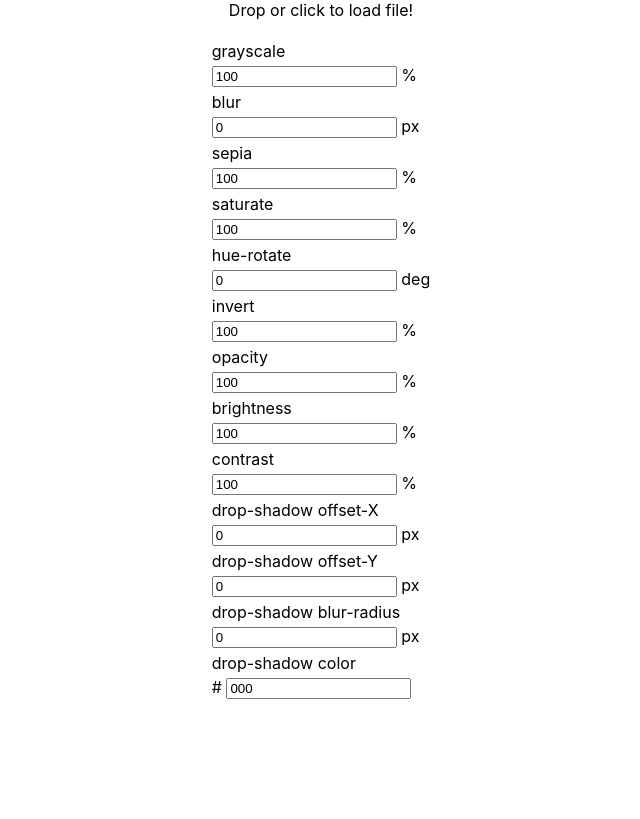
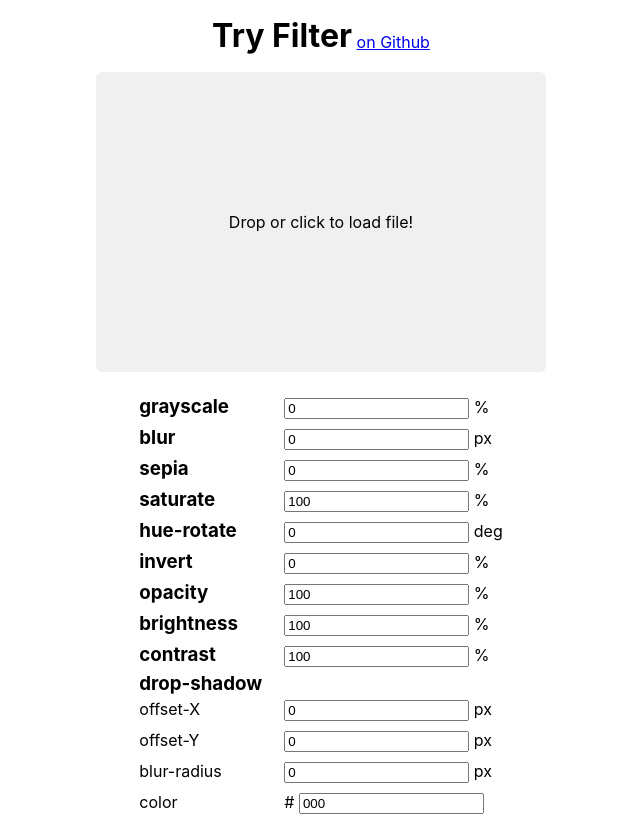
Before and after one commit to Cygra/easy-filter, a React app: page / in a window 1280 px wide. Shown: the whole page, without its empty margins (319-959 px from the left). Built offline with nearby package versions, Linux system fonts and the light colour scheme.

Commit message:
update style

```diff
--- a/src/App.scss
+++ b/src/App.scss
@@ -5,12 +5,42 @@
   flex-direction: column;
   align-items: center;
 
+  h3 {
+    margin: 0 5px 0 0;
+    display: inline-block;
+    width: 140px;
+  }
+
+  span {
+    margin: 0 5px 0 0;
+    display: inline-block;
+    width: 140px;
+  }
+
   .hidden {
     visibility: hidden;
   }
 
+  button {
+    margin-bottom: 10px;
+    cursor: pointer;
+  }
+
   label {
     display: block;
+    cursor: pointer;
+    div {
+      width: 450px;
+      height: 300px;
+      line-height: 300px;
+      text-align: center;
+      font-feature-settings: "smcp";
+      background-color: #F0F0F0;
+      border-radius: 6px;
+      &.label-0 {
+        background-color: #E1F9CE;
+      }
+    }
   }
 
   img {
--- a/src/App.tsx
+++ b/src/App.tsx
@@ -1,5 +1,6 @@
 import React, { Component, ChangeEvent, DragEvent } from 'react';
 import './App.scss';
+import { Header } from './components/Header'
 
 interface Props {
 
@@ -8,7 +9,6 @@ interface Props {
 enum FileStatus {
   DRAG_ENTER,
   NULL,
-  UPLOADED,
 }
 
 interface State {
@@ -35,12 +35,12 @@ class App extends Component<Props, State> {
     super(props);
     this.state = {
       imgUrl: '',
-      grayscale: '100',
+      grayscale: '0',
       blur: '0',
-      sepia: '100',
+      sepia: '0',
       saturate: '100',
       hueRotate: '0',
-      invert: '100',
+      invert: '0',
       opacity: '100',
       brightness: '100',
       contrast: '100',
@@ -52,7 +52,6 @@ class App extends Component<Props, State> {
     };
     this.reader = new FileReader();
     this.reader.onload = () => this.setState({
-      dragStatus: FileStatus.UPLOADED,
       imgUrl: String(this.reader.result),
     });
   }
@@ -89,12 +88,17 @@ class App extends Component<Props, State> {
     this.setState(state => ({ ...state, [title]: val }))
   }
 
+  reloadFile = () => {
+    this.setState({
+      imgUrl: '',
+      dragStatus: FileStatus.NULL,
+    })
+  }
+
   get labelText(): string {
     switch (this.state.dragStatus) {
       case FileStatus.DRAG_ENTER:
         return 'Drop to load file!';
-      case FileStatus.UPLOADED:
-        return 'File has been loaded!';
       case FileStatus.NULL:
       default:
         return 'Drop or click to load file!';
@@ -117,6 +121,7 @@ class App extends Component<Props, State> {
       dropOffY,
       dropBlurRad,
       dropColor,
+      dragStatus,
     } = this.state;
 
     const filter = [
@@ -133,14 +138,25 @@ class App extends Component<Props, State> {
     ].join(' ')
     return (
       <div className="App">
+        <Header />
+        {imgUrl ? (
+          <>
+            <button onClick={this.reloadFile}>Reload File</button>
+            <img src={imgUrl} style={{ filter }} /><br />
+          </>
+        ) : (
           <label
             htmlFor="upload-file"
             onDragEnter={this.onDragEnter}
             onDragOver={e => e.preventDefault()}
             onDragLeave={this.onDragLeave}
             onDrop={this.dropImage}>
+            <div className={`label-${dragStatus}`}>
               {this.labelText}
+            </div>
           </label>
+        )}
+
         <input
           id="upload-file"
           type="file"
@@ -149,103 +165,104 @@ class App extends Component<Props, State> {
           className="hidden"
         />
         <div>
-          <div>grayscale</div>
+          <h3>grayscale</h3>
           <input
             type='number'
             onChange={e => this.setState({ grayscale: e.target.value })}
             value={grayscale}
           />
-          &nbsp;%
+          &nbsp;%<br />
 
-          <div>blur</div>
+          <h3>blur</h3>
           <input
             type='number'
             onChange={e => this.setState({ blur: e.target.value })}
             value={blur}
           />
-          &nbsp;px
+          &nbsp;px<br />
 
-          <div>sepia</div>
+          <h3>sepia</h3>
           <input
             type='number'
             onChange={e => this.setState({ sepia: e.target.value })}
             value={sepia}
           />
-          &nbsp;%
+          &nbsp;%<br />
 
-          <div>saturate</div>
+          <h3>saturate</h3>
           <input
             type='number'
             onChange={e => this.setState({ saturate: e.target.value })}
             value={saturate}
           />
-          &nbsp;%
+          &nbsp;%<br />
 
-          <div>hue-rotate</div>
+          <h3>hue-rotate</h3>
           <input
             type='number'
             onChange={e => this.setState({ hueRotate: e.target.value })}
             value={hueRotate}
           />
-          &nbsp;deg
+          &nbsp;deg<br />
 
-          <div>invert</div>
+          <h3>invert</h3>
           <input
             type='number'
             onChange={e => this.setState({ invert: e.target.value })}
             value={invert}
           />
-          &nbsp;%
+          &nbsp;%<br />
 
-          <div>opacity</div>
+          <h3>opacity</h3>
           <input
             type='number'
             onChange={e => this.setState({ opacity: e.target.value })}
             value={opacity}
           />
-          &nbsp;%
+          &nbsp;%<br />
 
-          <div>brightness</div>
+          <h3>brightness</h3>
           <input
             type='number'
             onChange={e => this.setState({ brightness: e.target.value })}
             value={brightness}
           />
-          &nbsp;%
+          &nbsp;%<br />
 
-          <div>contrast</div>
+          <h3>contrast</h3>
           <input
             type='number'
             onChange={e => this.setState({ contrast: e.target.value })}
             value={contrast}
           />
-          &nbsp;%
+          &nbsp;%<br />
 
-          <div>drop-shadow offset-X</div>
+          <h3>drop-shadow</h3><br />
+          <span>offset-X</span>
           <input
             type='number'
             onChange={e => this.setState({ dropOffX: e.target.value })}
             value={dropOffX}
           />
-          &nbsp;px
+          &nbsp;px<br />
 
-          <div>drop-shadow offset-Y</div>
+          <span>offset-Y</span>
           <input
             type='number'
             onChange={e => this.setState({ dropOffY: e.target.value })}
             value={dropOffY}
           />
-          &nbsp;px
+          &nbsp;px<br />
 
-          <div>drop-shadow blur-radius</div>
+          <span>blur-radius</span>
           <input
             type='number'
             onChange={e => this.setState({ dropBlurRad: e.target.value })}
             value={dropBlurRad}
           />
-          &nbsp;px
+          &nbsp;px<br />
 
-          <div>drop-shadow color</div>
+          <span>color</span>
           #&nbsp;
           <input
             type='text'
@@ -254,12 +271,6 @@ class App extends Component<Props, State> {
             id='color-input'
           />
         </div>
-        {imgUrl && (
-          <>
-            <img src={imgUrl} style={{ filter }} /><br />
-            filter: {filter}
-          </>
-        )}
       </div>
     );
   }
--- /dev/null
+++ b/src/components/Header/Header.scss
@@ -0,0 +1,11 @@
+.header {
+  display: flex;
+  align-items: flex-end;
+  margin: 20px 0;
+  h1 {
+    margin: 0;
+    line-height: 32px;
+    font-size: 32px;
+    font-feature-settings: "smcp";
+  }
+}
--- /dev/null
+++ b/src/components/Header/index.tsx
@@ -0,0 +1,11 @@
+import React, { FC } from 'react';
+import './Header.scss'
+
+export const Header: FC = () => {
+  return (
+    <div className='header'>
+      <h1>Try Filter</h1>&nbsp;
+      <a href='https://github.com/Cygra/easy-filter' target='_blank'>on Github</a>
+    </div>
+  )
+}
```
Lines whose indentation alone changed are shown as unchanged.
